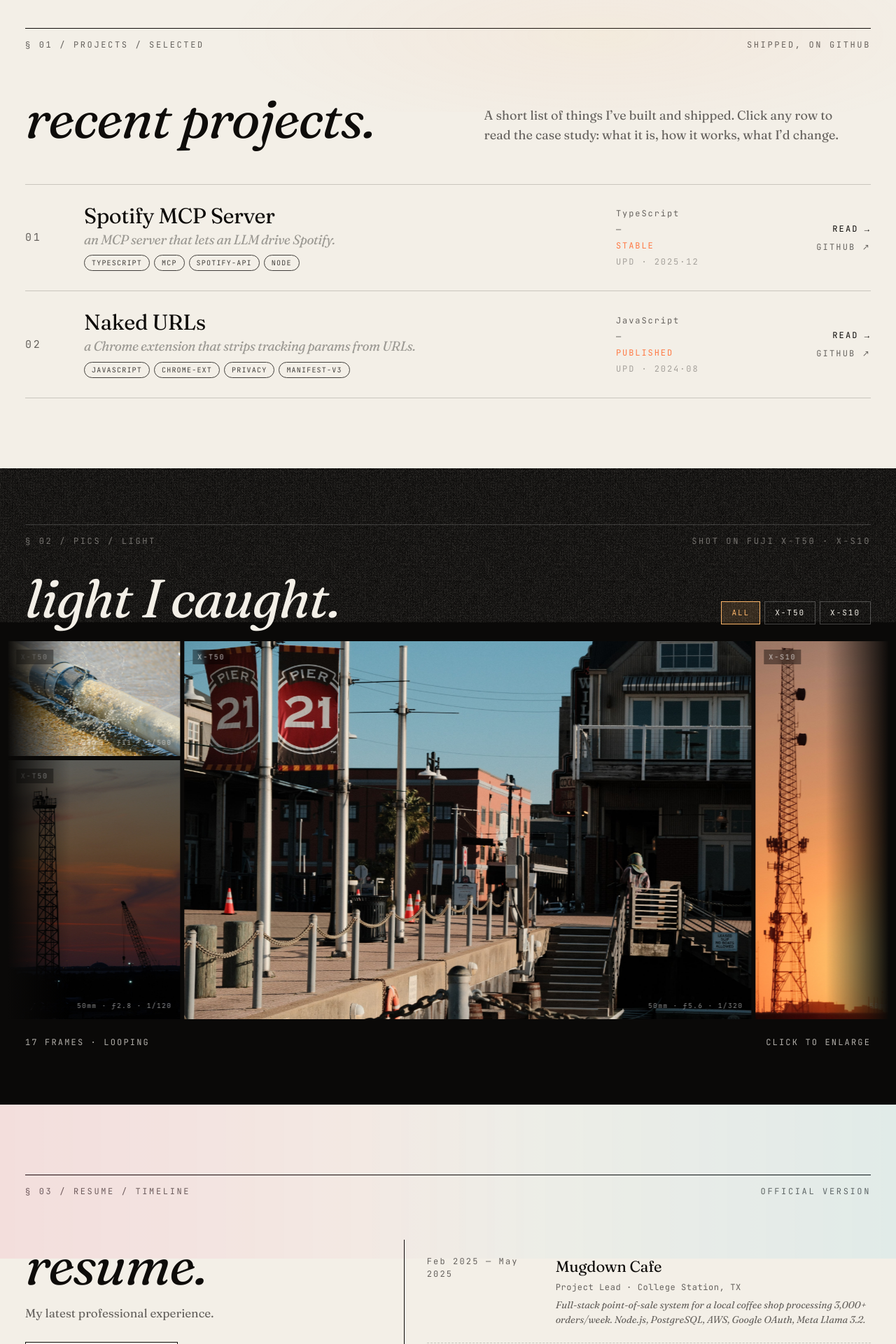
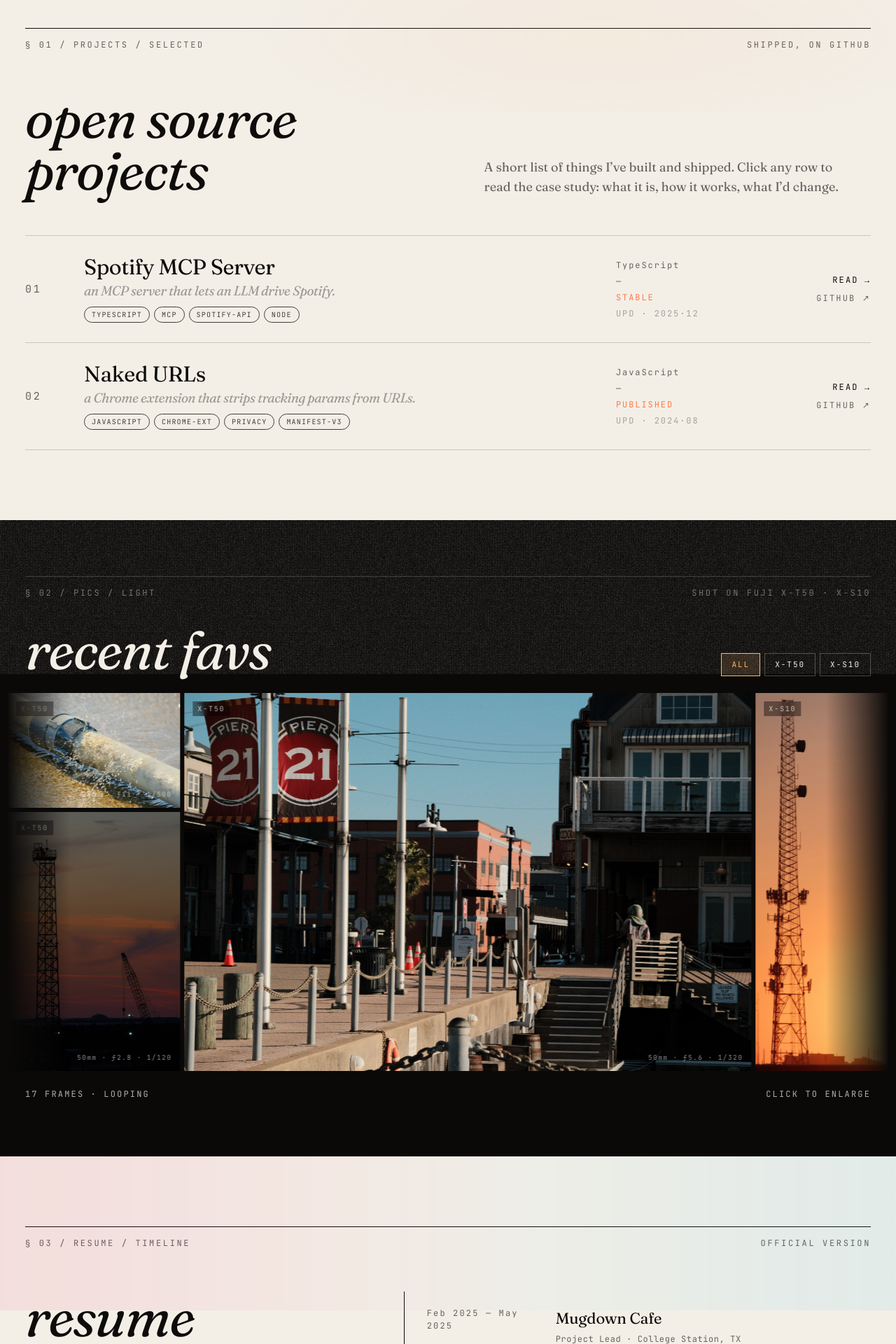
Before and after one commit to gupta-kush/dev-portfolio, a React (Vite) app: page / in a window 1280 px wide. Shown: the part 860-2780 px from the top of the page at 70% size. Built offline with nearby package versions, Linux system fonts and the light colour scheme.

Commit message:
docs(copy): trim headline periods, rename frames + work titles
- Frames headline 'light I caught.' -> 'recent favs'
- Work headline 'recent projects.' -> 'open source projects'
- Strip the trailing periods from 'contact me.' and 'resume.'

```diff
--- a/src/components/CV.tsx
+++ b/src/components/CV.tsx
@@ -57,7 +57,7 @@ export function CV() {
               fontWeight: 400,
             }}
           >
-            resume.
+            resume
           </div>
           <div
             style={{
--- a/src/components/Contact.tsx
+++ b/src/components/Contact.tsx
@@ -50,7 +50,7 @@ export function Contact() {
               fontWeight: 400,
             }}
           >
-            contact me.
+            contact me
           </div>
           <div
             style={{
--- a/src/components/Frames.tsx
+++ b/src/components/Frames.tsx
@@ -249,7 +249,7 @@ export function Frames({
                 fontWeight: 400,
               }}
             >
-              light I caught.
+              recent favs
             </div>
           </Reveal>
           <div style={{ display: "flex", gap: 6, flexWrap: "wrap" }}>
--- a/src/components/Work.tsx
+++ b/src/components/Work.tsx
@@ -61,7 +61,7 @@ export function Work() {
               fontWeight: 400,
             }}
           >
-            recent projects.
+            open source projects
           </div>
           <div
             style={{
```
